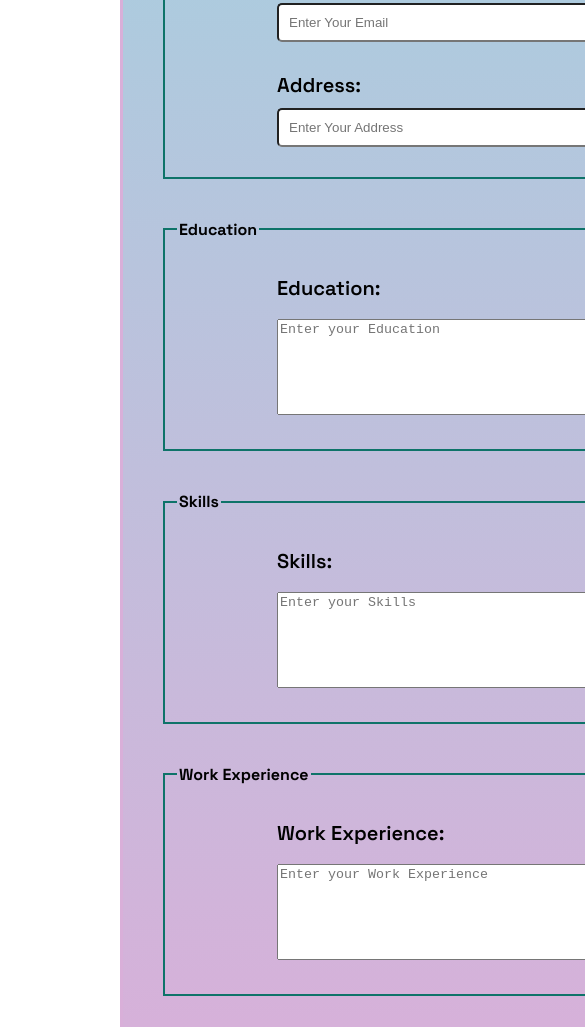
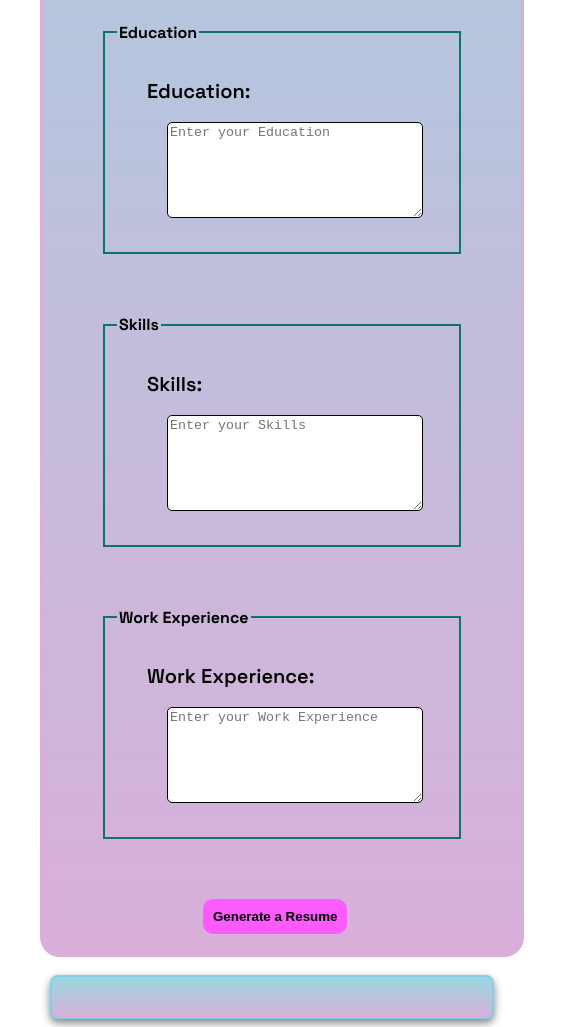
Before and after one commit to Rohankhan999/GIAIC-HACKATON-Milestone-5, a plain HTML site: page index.html in a window 390 px wide. Shown: the part 970-1997 px from the top of the page, 585 px wide, since content can reach past the window. Drawn offline with Linux system fonts and the light colour scheme; a web font is replaced by a local one.

Commit message:
Update style.css

```diff
--- a/style.css
+++ b/style.css
@@ -112,3 +112,56 @@ textarea {
     background-color: pink;
     text-align: center;
 }
+@media screen and (max-width:478px) {
+    body{
+        margin: 20px;
+    }
+    #resume-form{
+        background-color: #D9AFD9;
+        background-image: linear-gradient(0deg, #D9AFD9 0%, #97D9E1 100%);
+        width: 478px;
+        margin-left: 0px;
+        border: #D9AFD9 3px solid;
+        border-radius: 20px;
+    }
+    fieldset{
+    margin-left:0px;
+    margin:60px;
+ }
+ label{
+    margin-left:30px;
+ }
+#resume-form{
+    margin-left:0px;
+}
+textarea{
+    border:1px black solid;
+    border-radius:5px;
+    margin-left:50px;
+    width:250px;
+
+}
+ h1{
+    margin-left:90px ;
+    font-size: 23px;
+    width:430px;
+ }
+#Name,#fathername,#phno,#email,#Address{
+    width:180px;
+
+}
+#submi{
+    margin-left: 160px;
+    padding:10px;
+}
+#resume-display{
+    margin-left: 10px;
+    width:400px;
+}
+#shareable-link-container{
+    width:430px;
+}
+#download-pdf{
+    width:430px;
+}
+ }
```
